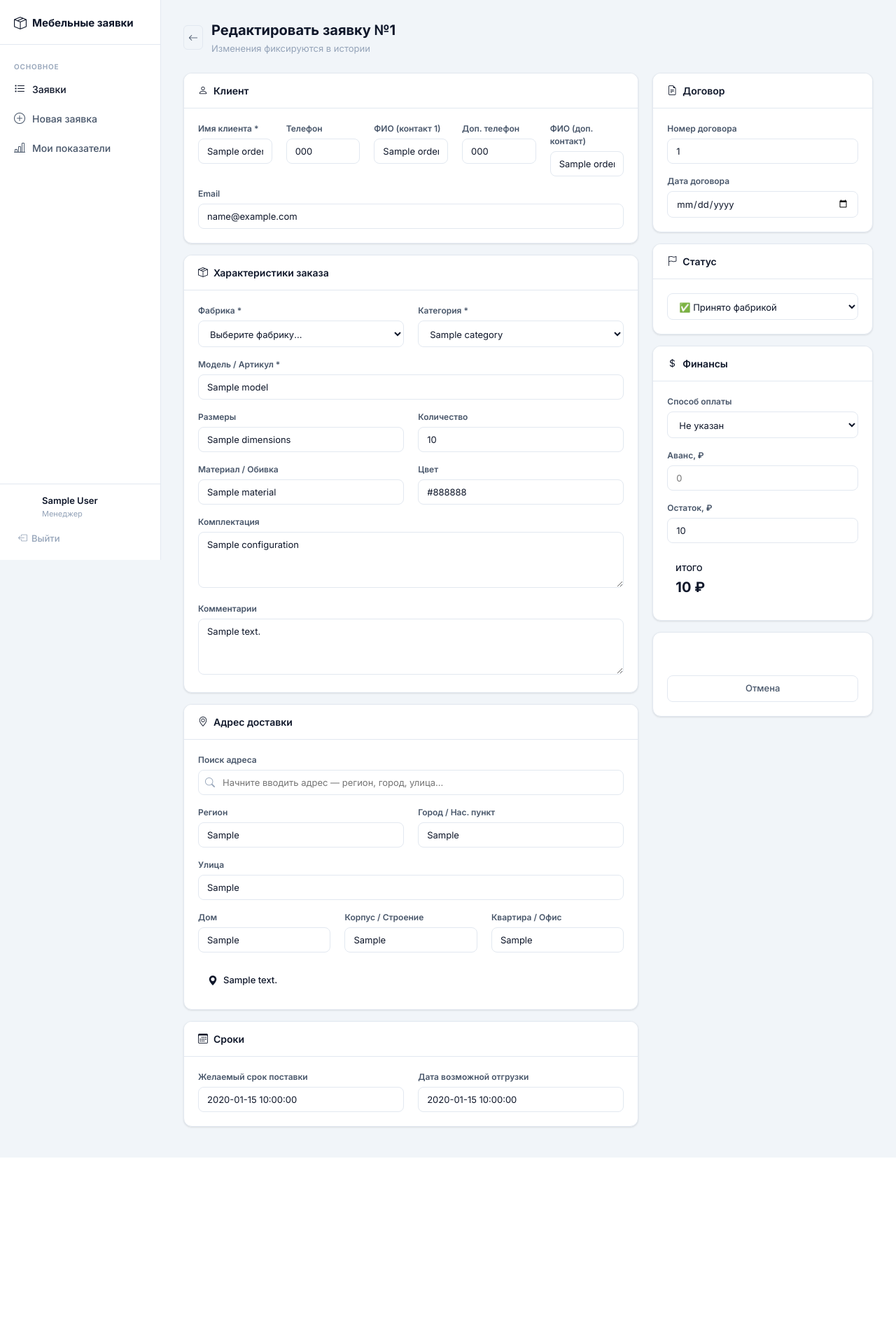
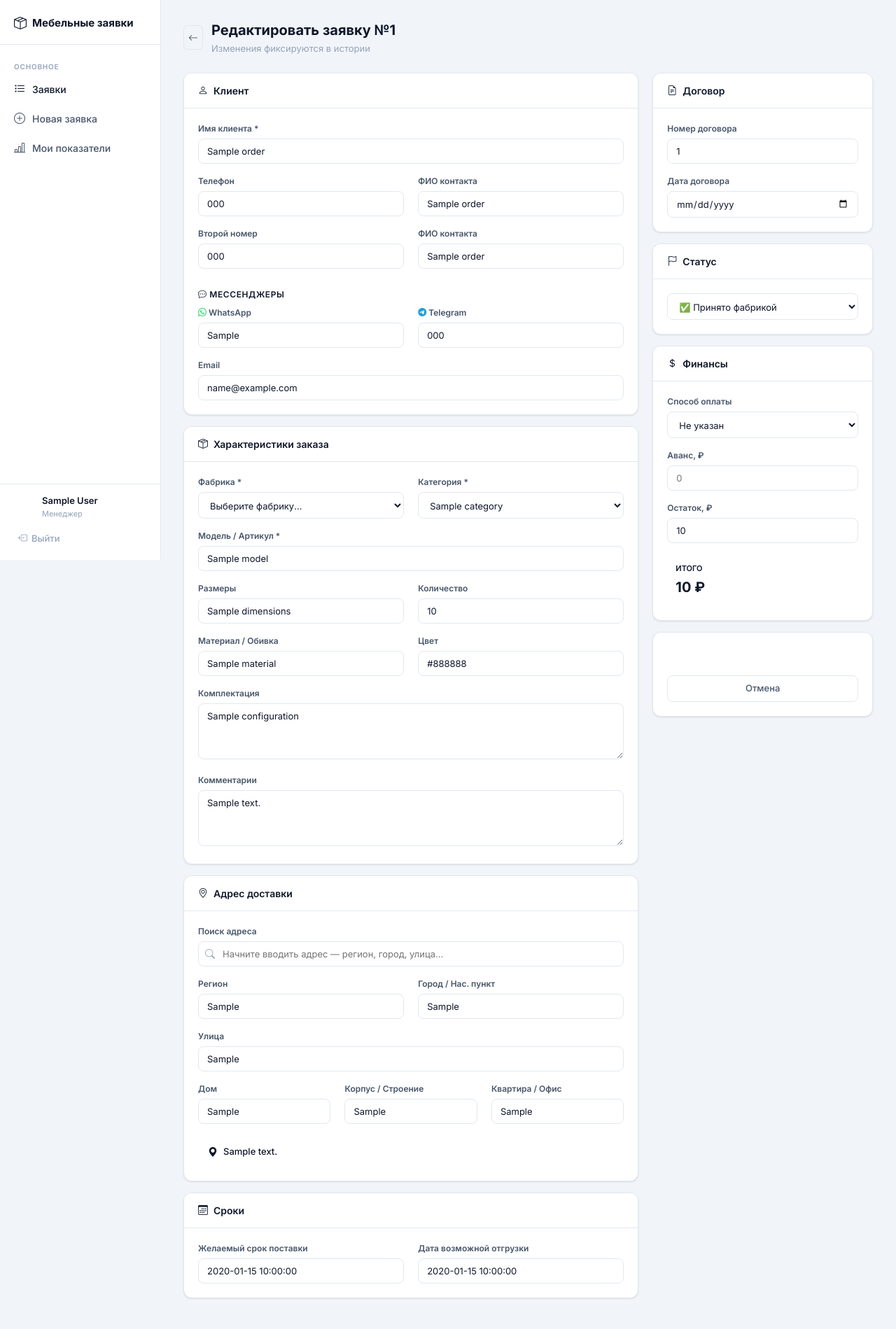
Before and after one commit to rassulovrinat-spec/Allah1989, a FastAPI app: template templates/order_form.html in a window 1280 px wide. Shown: the whole page at 70% size. Before the commit the page ends 1654 px from the top, so only its background shows below. Run offline with FastAPI, Linux system fonts and the light colour scheme; the template is opened without the code that fills it: most values are stand-ins (such as "Sample title", 1, 10 or a date in 2020).

Commit message:
Добавлены поля WhatsApp, Telegram в форму заявки, переверстан блок клиента
Co-Authored-By: Claude Sonnet 4.6 <noreply@anthropic.com>

```diff
--- a/app/models.py
+++ b/app/models.py
@@ -41,6 +41,8 @@ class Order(Base):
     client_phone_name = Column(String(200))
     client_phone2 = Column(String(50))
     client_phone2_name = Column(String(200))
+    client_whatsapp = Column(String(100))
+    client_telegram = Column(String(100))
     client_email = Column(String(200))
     client_telegram_id = Column(String(50))
 
--- a/app/server.py
+++ b/app/server.py
@@ -282,6 +282,8 @@ def order_new_submit(
     client_phone_name: str = Form(""),
     client_phone2: str = Form(""),
     client_phone2_name: str = Form(""),
+    client_whatsapp: str = Form(""),
+    client_telegram: str = Form(""),
     client_email: str = Form(""),
     factory_id: int = Form(...),
     category: str = Form(...),
@@ -323,6 +325,8 @@ def order_new_submit(
         client_phone_name=client_phone_name.strip() or None,
         client_phone2=client_phone2.strip() or None,
         client_phone2_name=client_phone2_name.strip() or None,
+        client_whatsapp=client_whatsapp.strip() or None,
+        client_telegram=client_telegram.strip() or None,
         client_email=client_email.strip() or None,
         factory_name=factory.name, factory_email=factory.email,
         category=category, model=model.strip(),
@@ -477,6 +481,8 @@ def order_edit_submit(
     client_phone_name: str = Form(""),
     client_phone2: str = Form(""),
     client_phone2_name: str = Form(""),
+    client_whatsapp: str = Form(""),
+    client_telegram: str = Form(""),
     client_email: str = Form(""),
     factory_id: int = Form(...),
     category: str = Form(...),
@@ -542,6 +548,8 @@ def order_edit_submit(
     order.client_phone_name = client_phone_name.strip() or None
     order.client_phone2 = client_phone2.strip() or None
     order.client_phone2_name = client_phone2_name.strip() or None
+    order.client_whatsapp = client_whatsapp.strip() or None
+    order.client_telegram = client_telegram.strip() or None
     order.client_email = client_email.strip() or None
     order.factory_name = factory.name
     order.factory_email = factory.email
--- a/templates/order_form.html
+++ b/templates/order_form.html
@@ -24,13 +24,17 @@
         <div class="card" style="margin-bottom:16px">
             <div class="card-header"><i class="bi bi-person"></i>Клиент</div>
             <div class="card-body">
+
+                <!-- Имя -->
+                <div class="form-group">
+                    <label>Имя клиента *</label>
+                    <input type="text" name="client_name" required
+                           value="{{ order.client_name if order else '' }}"
+                           placeholder="Иванов Иван Иванович">
+                </div>
+
+                <!-- Телефон 1 + ФИО -->
                 <div class="row">
-                    <div class="col form-group">
-                        <label>Имя клиента *</label>
-                        <input type="text" name="client_name" required
-                               value="{{ order.client_name if order else '' }}"
-                               placeholder="Иванов Иван Иванович">
-                    </div>
                     <div class="col form-group">
                         <label>Телефон</label>
                         <input type="tel" name="client_phone"
@@ -38,30 +42,56 @@
                                placeholder="+7 (900) 000-00-00">
                     </div>
                     <div class="col form-group">
-                        <label>ФИО (контакт 1)</label>
+                        <label>ФИО контакта</label>
                         <input type="text" name="client_phone_name"
                                value="{{ order.client_phone_name if order else '' }}"
                                placeholder="Иванов Иван Иванович">
                     </div>
+                </div>
+
+                <!-- Телефон 2 + ФИО -->
+                <div class="row">
                     <div class="col form-group">
-                        <label>Доп. телефон</label>
+                        <label>Второй номер</label>
                         <input type="tel" name="client_phone2"
                                value="{{ order.client_phone2 if order else '' }}"
                                placeholder="+7 (900) 000-00-00">
                     </div>
                     <div class="col form-group">
-                        <label>ФИО (доп. контакт)</label>
+                        <label>ФИО контакта</label>
                         <input type="text" name="client_phone2_name"
                                value="{{ order.client_phone2_name if order else '' }}"
                                placeholder="Петров Пётр Петрович">
                     </div>
                 </div>
+
+                <!-- Мессенджеры -->
+                <div style="font-size:12px;font-weight:600;color:var(--text-muted);text-transform:uppercase;letter-spacing:.05em;margin:12px 0 8px">
+                    <i class="bi bi-chat-dots"></i> Мессенджеры
+                </div>
+                <div class="row">
+                    <div class="col form-group">
+                        <label><i class="bi bi-whatsapp" style="color:#25D366"></i> WhatsApp</label>
+                        <input type="tel" name="client_whatsapp"
+                               value="{{ order.client_whatsapp if order else '' }}"
+                               placeholder="+7 (900) 000-00-00">
+                    </div>
+                    <div class="col form-group">
+                        <label><i class="bi bi-telegram" style="color:#229ED9"></i> Telegram</label>
+                        <input type="text" name="client_telegram"
+                               value="{{ order.client_telegram if order else '' }}"
+                               placeholder="+7 (900) 000-00-00 или @username">
+                    </div>
+                </div>
+
+                <!-- Email -->
                 <div class="form-group" style="margin-bottom:0">
                     <label>Email</label>
                     <input type="email" name="client_email"
                            value="{{ order.client_email if order else '' }}"
                            placeholder="client@example.com">
                 </div>
+
             </div>
         </div>
 
```
